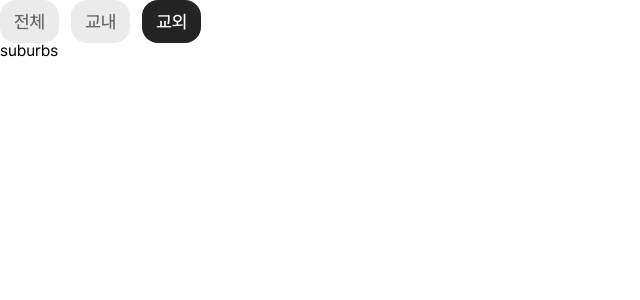
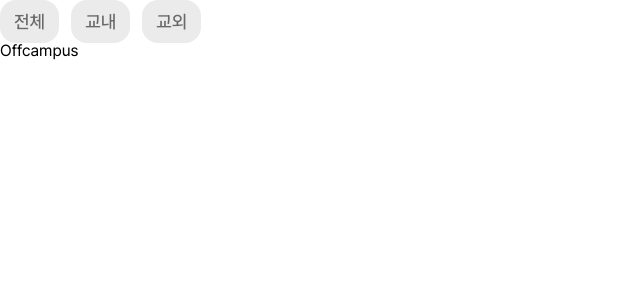
Before and after one commit to dong-ariari/frontend, a React (Vite) app: page /suburbs in a window 1280 px wide. Shown: the top 300 px of the page, without its empty margins (0-640 px from the left). Built offline with nearby package versions, Linux system fonts and the light colour scheme.

Commit message:
feat: edit url pathname

```diff
--- a/src/App.jsx
+++ b/src/App.jsx
@@ -4,8 +4,8 @@ import GlobalStyle from "./assets/styles/GlobalStyle";
 import DefaultTheme from "./assets/styles/DefaultTheme";
 import ChipsComponenet from "./components/chips/chipsComponenet";
 import All from "./pages/all";
-import Campus from "./pages/campus";
-import Suburbs from "./pages/suburbs";
+import Campus from "./pages/oncampus";
+import Suburbs from "./pages/offcampus";
 import { CHIPS_DATA } from "./data/components/chips";
 
 // default theme 사용법
--- a/src/data/components/chips.js
+++ b/src/data/components/chips.js
@@ -1,5 +1,5 @@
 export const CHIPS_DATA = [
   { id: 1, content: "전체", uri: "/all", variant: false },
-  { id: 2, content: "교내", uri: "/campus", variant: false },
-  { id: 3, content: "교외", uri: "/suburbs", variant: false },
+  { id: 2, content: "교내", uri: "/oncampus", variant: false },
+  { id: 3, content: "교외", uri: "/offcampus", variant: false },
 ];
--- /dev/null
+++ b/src/pages/offcampus.jsx
@@ -0,0 +1,9 @@
+const Offcampus = () => {
+  return (
+    <>
+      <div>Offcampus</div>
+    </>
+  );
+};
+
+export default Offcampus;
--- a/src/pages/campus.jsx
+++ b/src/pages/oncampus.jsx
@@ -1,4 +1,4 @@
-const Campus = () => {
+const Oncampus = () => {
   return (
     <>
       <div>Campus</div>
@@ -6,4 +6,4 @@ const Campus = () => {
   );
 };
 
-export default Campus;
+export default Oncampus;
--- a/src/pages/suburbs.jsx
+++ /dev/null
@@ -1,9 +0,0 @@
-const Suburbs = () => {
-  return (
-    <>
-      <div>suburbs</div>
-    </>
-  );
-};
-
-export default Suburbs;
```
